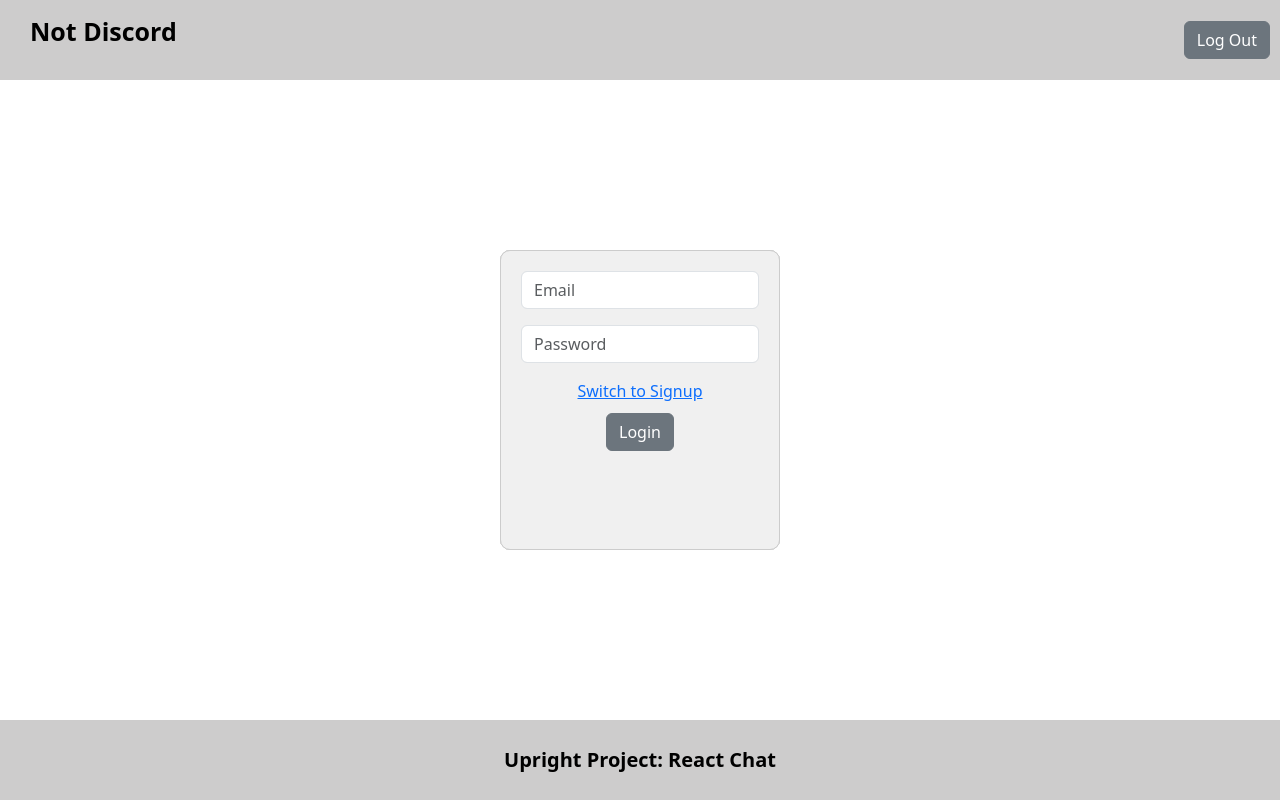
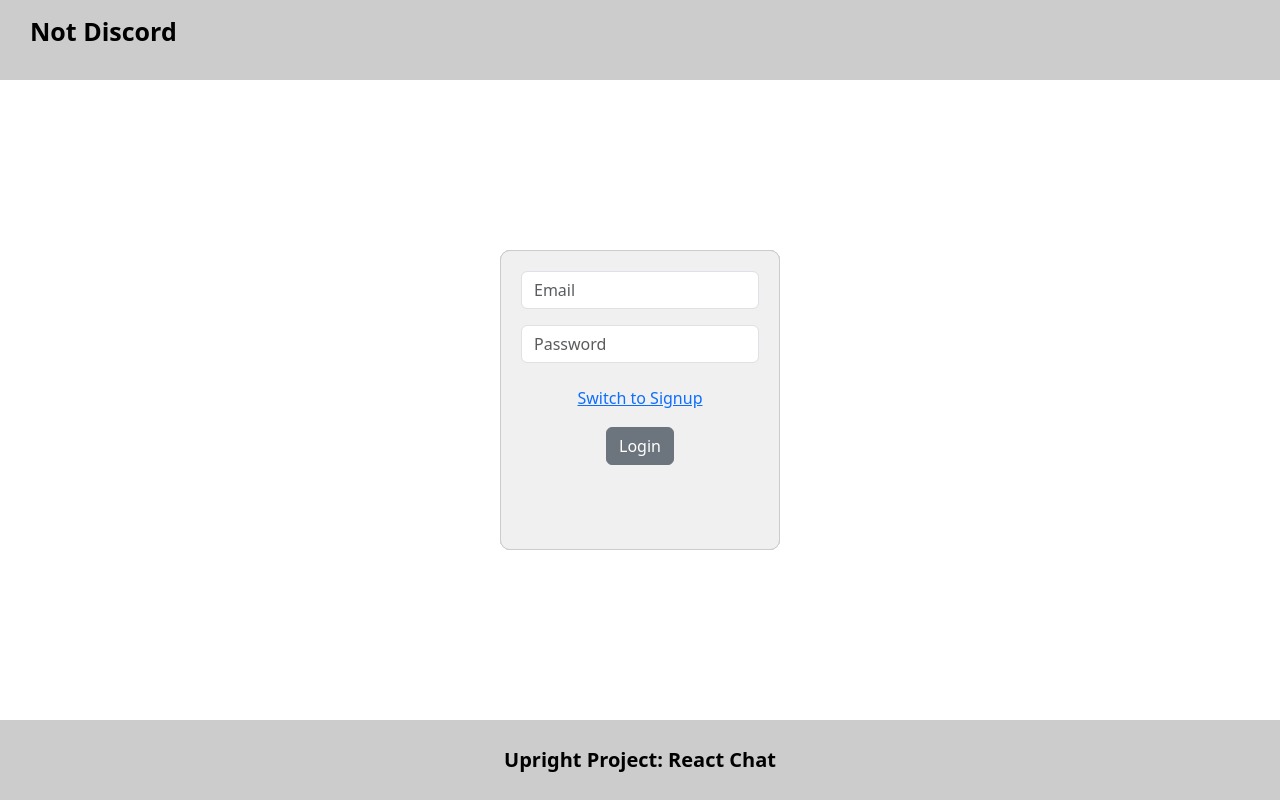
Before and after one commit to AlexanderZic/finalRepo, a React (Create React App) app: page /Login in a window 1280 px wide. Built offline with nearby package versions, Linux system fonts and the light colour scheme.

Commit message:
switch and log out fixed

```diff
--- a/src/App.jsx
+++ b/src/App.jsx
@@ -17,7 +17,7 @@ function App() {
 
   function initializeToken() {
     setToken(localStorage.token);
-    console.log(localStorage.token);
+    console.log('TOKEN:', localStorage.token);
 
     // Set the isLoggedIn state based on the presence of the token
     setIsLoggedIn(!!localStorage.token);
--- a/src/Components/Auth/Login/Login.jsx
+++ b/src/Components/Auth/Login/Login.jsx
@@ -60,7 +60,7 @@ function Login(props) {
           />
         </FormGroup>
         <div className="switch-link">
-          <a href="#" onClick={props.switchToSignup}>Switch to Signup</a>
+          <Button color="link" onClick={props.switchToSignup}>Switch to Signup</Button>
           </div>
       <div className="button-container">
         <Button type="submit">Login</Button>
--- a/src/Components/Auth/Signup/Signup.jsx
+++ b/src/Components/Auth/Signup/Signup.jsx
@@ -76,7 +76,7 @@ function Signup(props) {
           />
         </FormGroup>
         <div className="switch-link">
-          <a href="#" onClick={props.switchToLogin} >Switch to Login</a>
+          <Button color="link" onClick={props.switchToLogin} >Switch to Login</Button>
           </div>
 
         <div className="button-container">
--- a/src/Components/Nav/Nav.jsx
+++ b/src/Components/Nav/Nav.jsx
@@ -4,7 +4,7 @@ import { Link } from 'react-router-dom';
 import { Button } from 'reactstrap';
 
 const Navbar = ({ token, clearToken }) => {
-  const isAuthenticated = token !== '';
+
 
   function handleLogout() {
     clearToken();
@@ -14,11 +14,12 @@ const Navbar = ({ token, clearToken }) => {
   return (
     <nav>
       <header className="navbar">
-        <p className="text-element">Not Discord</p> {isAuthenticated ? (
+        <p className="text-element">Not Discord</p>
+        {token ? (
         <Button onClick={handleLogout} style={{ margin: '3px 10px' }}>
           Log Out
         </Button>
-      ) : null}
+        ) : null}
       </header>
 
     </nav>
```
